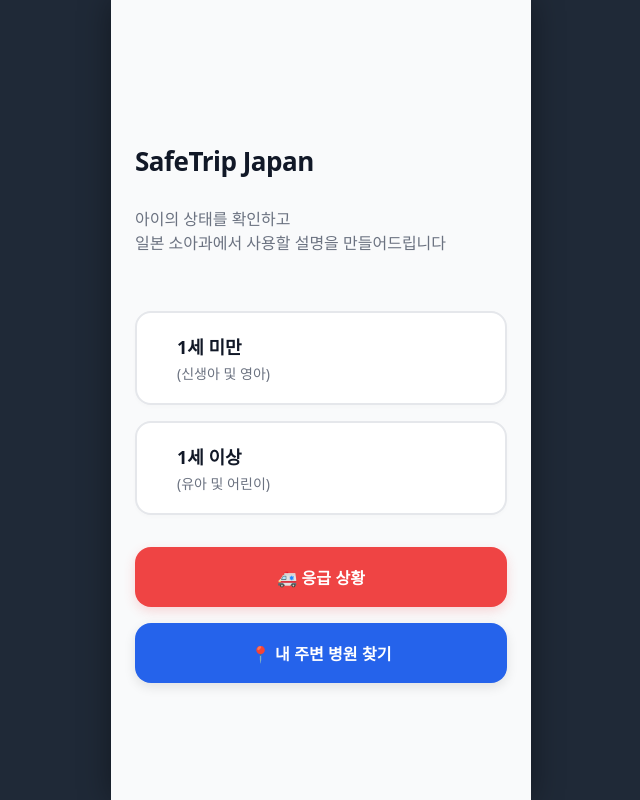
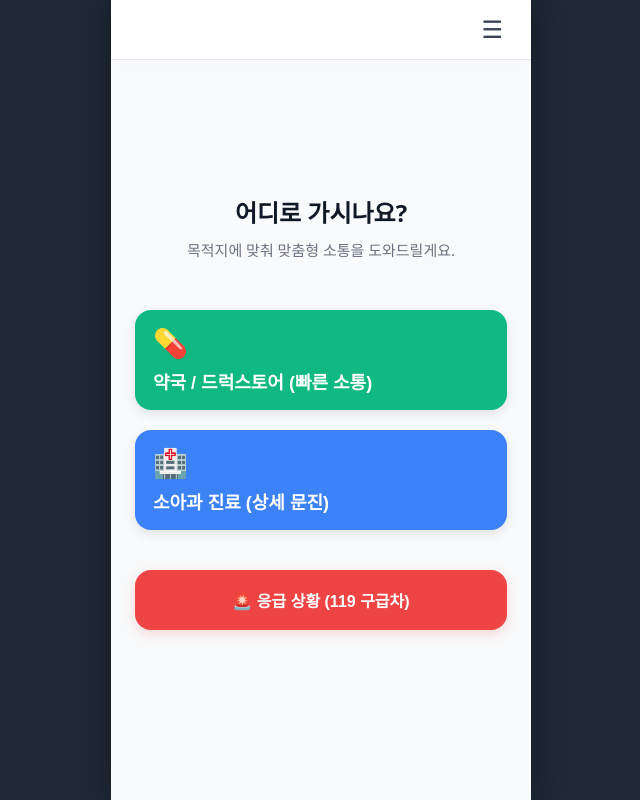
Before and after one commit to KAWAINO/safetrip-japan-frontend, a React (Vite) app: page / in a window 1280 px wide. Shown: the whole page, without its empty margins (319-959 px from the left). Built offline with nearby package versions, Linux system fonts and the light colour scheme.

Commit message:
netlify 연동 후 첫 업로드

```diff
--- a/src/App.jsx
+++ b/src/App.jsx
@@ -7,12 +7,14 @@
 import Hospitals from "./pages/Hospitals";
 import Pharmacies from './pages/Pharmacies';
 import MedicineGuide from './pages/MedicineGuide';
+import PharmacySpeed from './pages/PharmacySpeed';
 
 function App() {
   return (
     <BrowserRouter>
       <Routes>
         <Route path="/" element={<Home />} />
+        <Route path="/pharmacy-speed" element={<PharmacySpeed />} />
         <Route path="/question/:ageId" element={<Question />} />
         <Route path="/result/:ageId" element={<Result />} />
         <Route path="/emergency" element={<Emergency />} />
--- a/src/pages/Home.jsx
+++ b/src/pages/Home.jsx
@@ -1,57 +1,86 @@
-import { ages } from "../data/ages";
-import { useNavigate } from "react-router-dom";
-import AgeCard from "../components/AgeCard";
+// src/pages/Home.jsx
+import React, { useState } from 'react';
+import { useNavigate } from 'react-router-dom';
+import Header from '../components/Header'; // 헤더 재사용
 
 function Home() {
+    const navigate = useNavigate();
+    // 모드 상태 관리: 'main'(첫 화면) -> 'hospital'(연령 선택)
+    const [mode, setMode] = useState('main');
 
-    const navigate = useNavigate();
-
-    // 연령 선택 시 질문 페이지 이동
-    const handleSelectAge = (ageId) => {
+    const handleAgeSelect = (ageId) => {
+        // 기존 병원용 상세 문진 로직으로 이동
         navigate(`/question/${ageId}`);
     };
 
     return (
-        <div className="container">
+        <>
+            {/* 병원 모드일 때만 뒤로가기(메인으로) 버튼 표시 */}
+            <Header onBack={mode === 'hospital' ? () => setMode('main') : null} />
 
-            <h1 className="title">SafeTrip Japan</h1>
+            <div className="container" style={{ justifyContent: 'center', paddingTop: '80px' }}>
 
-            <p className="subtitle">
-                아이의 상태를 확인하고<br />
-                일본 소아과에서 사용할 설명을 만들어드립니다
-            </p>
-
-            <div className="age-list">
-
-                {ages.map((age) => (
-                    <AgeCard
-                        key={age.id}
-                        age={age}
-                        onSelect={handleSelectAge}
-                    />
-                ))}
-
+                {mode === 'main' && (
+                    <div style={{ width: '100%', display: 'flex', flexDirection: 'column', gap: '20px' }}>
+                        <div style={{ textAlign: 'center', marginBottom: '30px' }}>
+                            <h1 style={{ fontSize: '24px', fontWeight: '800', color: '#111827', margin: '0 0 10px 0' }}>어디로 가시나요?</h1>
+                            <p style={{ color: '#6B7280', margin: 0, fontSize: '15px' }}>목적지에 맞춰 맞춤형 소통을 도와드릴게요.</p>
                         </div>
 
-            <div className="btn-area">
-
+                        {/* 1. 약국용 (스피드 소통) */}
                         <button
-                    className="primary-btn emergency-btn"
-                    onClick={() => navigate("/emergency")}
+                            className="primary-btn"
+                            style={{ height: '100px', fontSize: '18px', display: 'flex', flexDirection: 'column', justifyContent: 'center', gap: '8px', backgroundColor: '#10B981' }}
+                            onClick={() => navigate('/pharmacy-speed')}
                         >
-                    🚑 응급 상황
+                            <span style={{ fontSize: '28px' }}>💊</span>
+                            <span>약국 / 드럭스토어 (빠른 소통)</span>
                         </button>
 
+                        {/* 2. 병원용 (상세 문진) */}
                         <button
-                    className="primary-btn location-btn"
-                    onClick={() => navigate("/hospitals")}
+                            className="primary-btn"
+                            style={{ height: '100px', fontSize: '18px', display: 'flex', flexDirection: 'column', justifyContent: 'center', gap: '8px', backgroundColor: '#3B82F6' }}
+                            onClick={() => setMode('hospital')}
                         >
-                    📍 내 주변 병원 찾기
+                            <span style={{ fontSize: '28px' }}>🏥</span>
+                            <span>소아과 진료 (상세 문진)</span>
                         </button>
 
                     </div>
+                )}
 
+                {mode === 'hospital' && (
+                    <div style={{ width: '100%', display: 'flex', flexDirection: 'column', gap: '16px' }}>
+                        <div style={{ textAlign: 'center', marginBottom: '20px' }}>
+                            <h1 style={{ fontSize: '22px', fontWeight: '800', color: '#111827', margin: '0 0 10px 0' }}>아이의 연령을 선택하세요</h1>
                         </div>
+
+                        <button
+                            className="primary-btn"
+                            style={{ height: '80px', fontSize: '18px', backgroundColor: '#F3F4F6', color: '#111827', border: '1px solid #E5E7EB' }}
+                            onClick={() => handleAgeSelect('under1')}
+                        >
+                            👶 1세 미만 (생후 0~11개월)
+                        </button>
+                        <button
+                            className="primary-btn"
+                            style={{ height: '80px', fontSize: '18px', backgroundColor: '#F3F4F6', color: '#111827', border: '1px solid #E5E7EB' }}
+                            onClick={() => handleAgeSelect('over1')}
+                        >
+                            🧒 1세 이상
+                        </button>
+                    </div>
+                )}
+
+                {/* 하단 고정 버튼들 (응급/병원찾기) */}
+                <div className="btn-area" style={{ marginTop: '40px' }}>
+                    <button className="primary-btn emergency-btn" onClick={() => navigate('/emergency')}>
+                        🚨 응급 상황 (119 구급차)
+                    </button>
+                </div>
+            </div>
+        </>
     );
 }
 
--- /dev/null
+++ b/src/pages/PharmacySpeed.jsx
@@ -0,0 +1,85 @@
+// src/pages/PharmacySpeed.jsx
+import React, { useState } from 'react';
+import { useNavigate } from 'react-router-dom';
+import Header from '../components/Header';
+
+// 약국용 스피드 질문 데이터
+const speedCards = [
+    { id: 'fever', icon: '🌡️', kr: '어린이 해열제는 어디 있나요?', jp: '子供用の解熱剤はどこですか？' },
+    { id: 'cold', icon: '🤧', kr: '어린이 감기약(기침/콧물) 주세요.', jp: '子供用の風邪薬（咳・鼻水）をください。' },
+    { id: 'stomach', icon: '💩', kr: '어린이 정장제(설사약) 있나요?', jp: '子供用の整腸剤（下痢止め）はありますか？' },
+    { id: 'bug', icon: '🦟', kr: '벌레 물린 데 바르는 연고 주세요.', jp: '虫刺されの薬（塗り薬）をください。' },
+    { id: 'wound', icon: '🩹', kr: '어린이용 상처 밴드/소독약 어딨나요?', jp: '子供用の絆創膏と消毒液はどこですか？' }
+];
+
+function PharmacySpeed() {
+    const navigate = useNavigate();
+    const [selectedCard, setSelectedCard] = useState(null);
+
+    return (
+        <>
+            <Header onBack={() => navigate(-1)} />
+
+            <div className="container" style={{ paddingBottom: '40px' }}>
+                <h2 className="title">약국 직원에게 보여주세요</h2>
+                <p style={{ color: '#6B7280', fontSize: '14px', marginBottom: '24px' }}>
+                    찾으시는 약을 선택하면 일본어 화면이 크게 표시됩니다.
+                </p>
+
+                {/* 플래시 카드 뷰 (선택된 카드가 크게 표시됨) */}
+                {selectedCard ? (
+                    <div style={{
+                        backgroundColor: '#FEF2F2', border: '2px solid #EF4444',
+                        borderRadius: '16px', padding: '30px 20px', textAlign: 'center',
+                        marginBottom: '24px', boxShadow: '0 4px 12px rgba(239, 68, 68, 0.1)'
+                    }}>
+                        <span style={{ fontSize: '40px', display: 'block', marginBottom: '12px' }}>{selectedCard.icon}</span>
+                        <h1 style={{ fontSize: '24px', fontWeight: '900', color: '#111827', margin: '0 0 12px 0', wordBreak: 'keep-all' }}>
+                            {selectedCard.jp}
+                        </h1>
+                        <p style={{ color: '#6B7280', fontSize: '15px', margin: 0 }}>({selectedCard.kr})</p>
+                    </div>
+                ) : (
+                    <div style={{
+                        backgroundColor: '#F3F4F6', borderRadius: '16px', padding: '40px 20px',
+                        textAlign: 'center', marginBottom: '24px', color: '#9CA3AF'
+                    }}>
+                        아래에서 필요한 약을 선택하세요.
+                    </div>
+                )}
+
+                {/* 증상 선택 버튼 그리드 */}
+                <div style={{ display: 'grid', gridTemplateColumns: 'repeat(2, 1fr)', gap: '12px', marginBottom: '32px' }}>
+                    {speedCards.map(card => (
+                        <button
+                            key={card.id}
+                            onClick={() => setSelectedCard(card)}
+                            style={{
+                                backgroundColor: selectedCard?.id === card.id ? '#10B981' : '#FFFFFF',
+                                color: selectedCard?.id === card.id ? '#FFFFFF' : '#374151',
+                                border: selectedCard?.id === card.id ? 'none' : '1px solid #E5E7EB',
+                                borderRadius: '12px', padding: '16px', fontSize: '15px', fontWeight: '600',
+                                display: 'flex', flexDirection: 'column', alignItems: 'center', gap: '8px',
+                                boxShadow: '0 2px 4px rgba(0,0,0,0.02)', cursor: 'pointer', transition: 'all 0.2s'
+                            }}
+                        >
+                            <span style={{ fontSize: '24px' }}>{card.icon}</span>
+                            <span>{card.kr.split(' ')[1]}</span> {/* '해열제는', '감기약(기침/콧물)' 등 키워드만 표시 */}
+                        </button>
+                    ))}
+                </div>
+
+                {/* 직원이 못 알아들을 때를 대비한 도감 연결 */}
+                <button
+                    className="primary-btn"
+                    style={{ backgroundColor: '#F59E0B', color: 'white', width: '100%' }}
+                    onClick={() => navigate('/medicine-guide')}
+                >
+                    🎒 직원이 모른다면? 상비약 사진 보여주기
+                </button>
+            </div>
+        </>
+    );
+}
+
+export default PharmacySpeed;
```
Also changed, not shown: 2 other files (tests, documents, lock files or other folders). Lines whose indentation alone changed are shown as unchanged.
